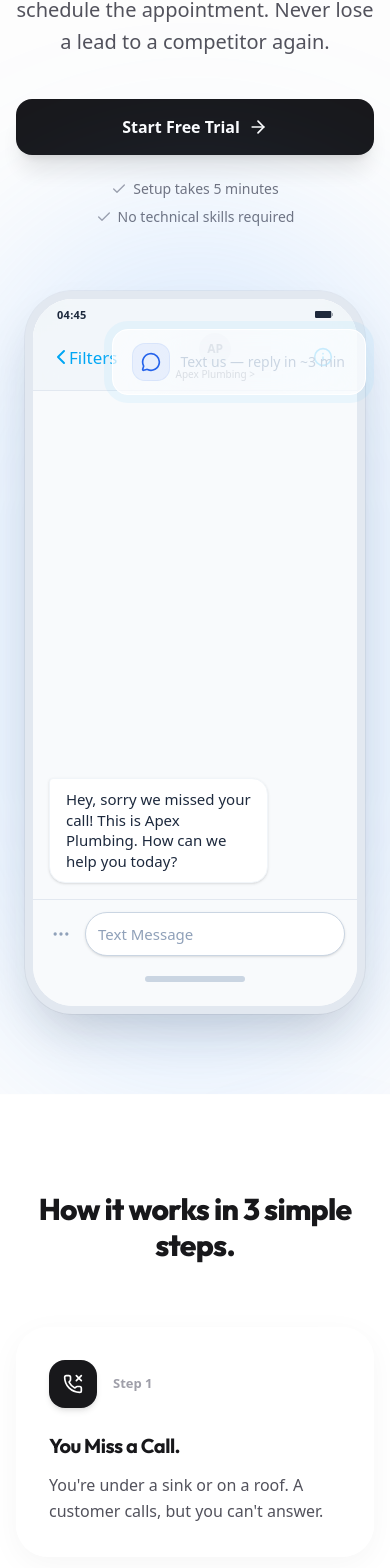
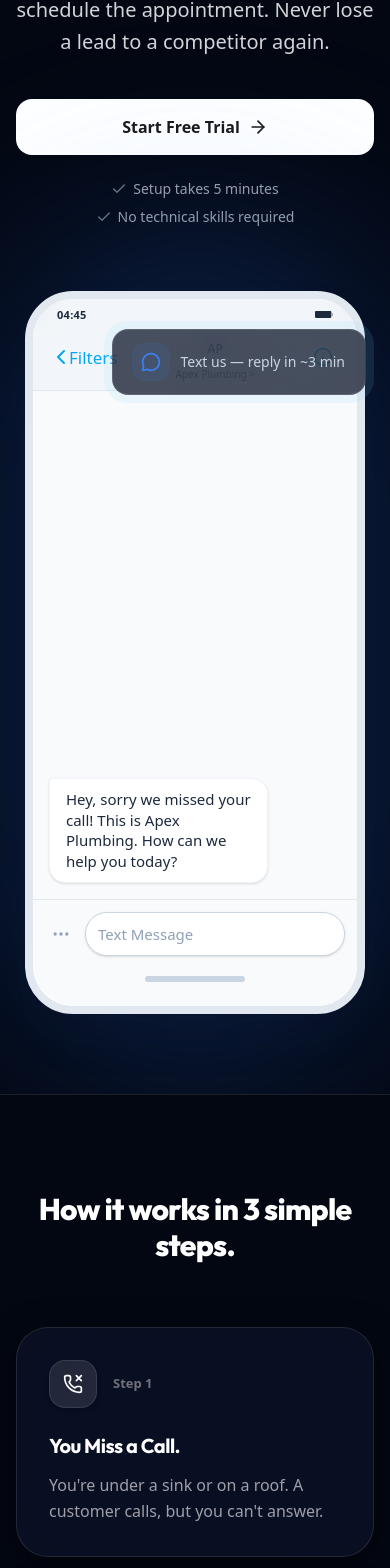
Before and after one commit to detraceable/missed-calls-mvp, a Next.js app: page / in a window 390 px wide. Shown: the part 425-1993 px from the top of the page. Built offline with nearby package versions, Linux system fonts and the light colour scheme; no server answers.

Commit message:
style(ui): convert simplified glassmorphism to dark mode

```diff
--- a/app/globals.css
+++ b/app/globals.css
@@ -1,18 +1,18 @@
 @import "tailwindcss";
 
 :root {
-  --background: #fdfdfd;
-  --foreground: #09090b;
-  --accent: #2563eb;
-  --accent-hover: #1d4ed8;
-  --accent-glow: rgba(37, 99, 235, 0.15);
-  --accent-secondary: #059669;
-  --muted: #71717a;
-  --card-bg: #ffffff;
-  --card-border: rgba(9, 9, 11, 0.05);
-  --glass-bg: rgba(255, 255, 255, 0.65);
-  --glass-bg-strong: rgba(255, 255, 255, 0.85);
-  --glass-border: rgba(255, 255, 255, 0.4);
+  --background: #030712; /* Deep space black */
+  --foreground: #f8fafc;
+  --accent: #3b82f6;
+  --accent-hover: #60a5fa;
+  --accent-glow: rgba(59, 130, 246, 0.25);
+  --accent-secondary: #10b981;
+  --muted: #94a3b8;
+  --card-bg: rgba(255, 255, 255, 0.03);
+  --card-border: rgba(255, 255, 255, 0.08);
+  --glass-bg: rgba(0, 0, 0, 0.4);
+  --glass-bg-strong: rgba(0, 0, 0, 0.6);
+  --glass-border: rgba(255, 255, 255, 0.1);
 }
 
 @theme inline {
@@ -54,14 +54,14 @@ body {
 .bg-aurora::before {
   top: -20%;
   left: -10%;
-  background: radial-gradient(circle, #3b82f6 0%, transparent 70%);
+  background: radial-gradient(circle, rgba(59, 130, 246, 0.4) 0%, transparent 70%);
   animation: float-orb 25s infinite ease-in-out alternate;
 }
 
 .bg-aurora::after {
   bottom: -20%;
   right: -10%;
-  background: radial-gradient(circle, #8b5cf6 0%, transparent 70%);
+  background: radial-gradient(circle, rgba(139, 92, 246, 0.4) 0%, transparent 70%);
   animation: float-orb 30s infinite ease-in-out alternate-reverse;
 }
 
@@ -71,31 +71,31 @@ body {
   100% { transform: translate(-5%, -5%) scale(0.9); }
 }
 
-/* ─── Frosted glass panels (Apple Style) ─── */
+/* ─── Frosted glass panels (Dark Apple Style) ─── */
 .glass {
-  background: rgba(255, 255, 255, 0.4);
+  background: rgba(15, 23, 42, 0.4);
   backdrop-filter: blur(24px) saturate(150%);
   -webkit-backdrop-filter: blur(24px) saturate(150%);
-  border: 1px solid rgba(255, 255, 255, 1);
-  box-shadow: 0 4px 24px rgba(0, 0, 0, 0.02);
+  border: 1px solid rgba(255, 255, 255, 0.08);
+  box-shadow: 0 4px 24px rgba(0, 0, 0, 0.4);
 }
 
 .glass-strong {
-  background: rgba(255, 255, 255, 0.7);
+  background: rgba(15, 23, 42, 0.6);
   backdrop-filter: blur(30px) saturate(180%);
   -webkit-backdrop-filter: blur(30px) saturate(180%);
-  border: 1px solid rgba(255, 255, 255, 1);
-  box-shadow: 0 8px 32px rgba(0, 0, 0, 0.04);
+  border: 1px solid rgba(255, 255, 255, 0.1);
+  box-shadow: 0 8px 32px rgba(0, 0, 0, 0.5);
 }
 
 .glass-panel {
-  background: rgba(255, 255, 255, 0.6);
+  background: rgba(15, 23, 42, 0.75);
   backdrop-filter: blur(40px) saturate(200%);
   -webkit-backdrop-filter: blur(40px) saturate(200%);
-  border: 1px solid rgba(255, 255, 255, 1);
+  border: 1px solid rgba(255, 255, 255, 0.12);
   box-shadow:
-    0 4px 6px -1px rgba(0, 0, 0, 0.02),
-    0 12px 24px -4px rgba(0, 0, 0, 0.04);
+    0 4px 6px -1px rgba(0, 0, 0, 0.4),
+    0 12px 24px -4px rgba(0, 0, 0, 0.6);
 }
 
 /* ─── Card interactions ─── */
--- a/app/page.tsx
+++ b/app/page.tsx
@@ -71,10 +71,10 @@ const STEPS = [
 
 export default function Home() {
   return (
-    <div className="min-h-screen overflow-x-hidden bg-[#fdfdfd]">
+    <div className="min-h-screen overflow-x-hidden bg-transparent">
 
       {/* ═══ HERO (Apple Aurora + Minimalist) ═══ */}
-      <section className="relative px-4 pb-20 pt-32 sm:px-6 sm:pt-40 lg:px-8 border-b border-white/50 bg-aurora">
+      <section className="relative px-4 pb-20 pt-32 sm:px-6 sm:pt-40 lg:px-8 border-b border-white/10 bg-aurora">
         <div className="relative z-10 mx-auto max-w-7xl flex flex-col lg:flex-row items-center gap-16 lg:gap-24">
 
           <div className="flex-1 text-center lg:text-left">
@@ -82,10 +82,10 @@ export default function Home() {
               initial={{ opacity: 0, y: 24 }}
               animate={{ opacity: 1, y: 0 }}
               transition={{ duration: 0.7, ease: [0.25, 0.1, 0.25, 1] }}
-              className="text-5xl font-extrabold leading-[1.05] tracking-tight text-zinc-900 sm:text-6xl lg:text-7xl [font-family:var(--font-outfit)]"
+              className="text-5xl font-extrabold leading-[1.05] tracking-tight text-white sm:text-6xl lg:text-7xl [font-family:var(--font-outfit)]"
             >
               We text your missed <br className="hidden lg:block"/>
-              <span className="text-blue-600">calls</span> so you don't <br className="hidden lg:block"/>
+              <span className="text-blue-500">calls</span> so you don't <br className="hidden lg:block"/>
               lose the job.
             </motion.h1>
 
@@ -93,7 +93,7 @@ export default function Home() {
               initial={{ opacity: 0, y: 20 }}
               animate={{ opacity: 1, y: 0 }}
               transition={{ duration: 0.6, delay: 0.1, ease: [0.25, 0.1, 0.25, 1] }}
-              className="mt-6 max-w-2xl text-xl leading-relaxed text-zinc-600 lg:mx-0 mx-auto"
+              className="mt-6 max-w-2xl text-xl leading-relaxed text-zinc-300 lg:mx-0 mx-auto"
             >
               You're busy. When you miss a call, our AI instantly texts them back to schedule the appointment. Never lose a lead to a competitor again.
             </motion.p>
@@ -106,7 +106,7 @@ export default function Home() {
             >
               <Link
                 href="/dashboard/settings"
-                className="group inline-flex items-center justify-center gap-2 rounded-2xl bg-zinc-900 hover:bg-zinc-800 text-white px-8 py-4 text-base font-bold shadow-xl transition-all duration-300 active:scale-[0.98] w-full sm:w-auto"
+                className="group inline-flex items-center justify-center gap-2 rounded-2xl bg-white hover:bg-slate-200 text-zinc-900 px-8 py-4 text-base font-bold shadow-xl transition-all duration-300 active:scale-[0.98] w-full sm:w-auto"
               >
                 Start Free Trial
                 <ArrowRight className="h-5 w-5 transition-transform group-hover:translate-x-1" />
@@ -117,10 +117,10 @@ export default function Home() {
               initial={{ opacity: 0 }}
               animate={{ opacity: 1 }}
               transition={{ duration: 1, delay: 0.5 }}
-              className="mt-6 flex flex-col items-center lg:items-start text-sm text-zinc-500 gap-2"
+              className="mt-6 flex flex-col items-center lg:items-start text-sm text-zinc-400 gap-2"
             >
-              <span className="flex items-center gap-1.5"><Check className="h-4 w-4 text-zinc-400"/> Setup takes 5 minutes</span>
-              <span className="flex items-center gap-1.5"><Check className="h-4 w-4 text-zinc-400"/> No technical skills required</span>
+              <span className="flex items-center gap-1.5"><Check className="h-4 w-4 text-zinc-500"/> Setup takes 5 minutes</span>
+              <span className="flex items-center gap-1.5"><Check className="h-4 w-4 text-zinc-500"/> No technical skills required</span>
             </motion.div>
           </div>
 
@@ -130,7 +130,7 @@ export default function Home() {
              transition={{ duration: 0.8, delay: 0.2, type: "spring", bounce: 0.3 }}
              className="flex-1 w-full max-w-[400px] lg:max-w-none relative z-20"
           >
-            <div className="absolute top-1/2 left-1/2 -translate-x-1/2 -translate-y-1/2 w-[120%] h-[120%] bg-blue-400/20 blur-[100px] rounded-full -z-10" />
+            <div className="absolute top-1/2 left-1/2 -translate-x-1/2 -translate-y-1/2 w-[120%] h-[120%] bg-blue-500/20 blur-[100px] rounded-full -z-10" />
             <PhoneSimulator />
           </motion.div>
 
@@ -138,9 +138,9 @@ export default function Home() {
       </section>
 
       {/* ═══ HOW IT WORKS (Minimal Layout) ═══ */}
-      <Section className="relative z-10 px-4 py-24 sm:px-6 lg:px-8 bg-white">
+      <Section className="relative z-10 px-4 py-24 sm:px-6 lg:px-8 bg-transparent">
         <div className="mx-auto max-w-6xl">
-          <motion.h2 variants={fadeUp} className="text-center text-3xl font-extrabold tracking-tight text-zinc-900 sm:text-4xl [font-family:var(--font-outfit)]">
+          <motion.h2 variants={fadeUp} className="text-center text-3xl font-extrabold tracking-tight text-white sm:text-4xl [font-family:var(--font-outfit)]">
             How it works in 3 simple steps.
           </motion.h2>
 
@@ -152,18 +152,18 @@ export default function Home() {
                 className="glass-strong card-hover relative flex flex-col rounded-[2rem] p-8"
               >
                 <div className="flex items-center gap-4 mb-6">
-                   <div className="flex h-12 w-12 items-center justify-center rounded-2xl bg-zinc-900 text-white shadow-md">
+                   <div className="flex h-12 w-12 items-center justify-center rounded-2xl bg-white/10 text-white shadow-md border border-white/10">
                     <Icon className="h-5 w-5" />
                   </div>
-                  <span className="text-[13px] font-bold text-zinc-400">
+                  <span className="text-[13px] font-bold text-zinc-500">
                     {tag}
                   </span>
                 </div>
 
-                <h3 className="text-xl font-bold tracking-tight text-zinc-900 [font-family:var(--font-outfit)]">
+                <h3 className="text-xl font-bold tracking-tight text-white [font-family:var(--font-outfit)]">
                   {title}
                 </h3>
-                <p className="mt-3 text-base leading-relaxed text-zinc-600">{text}</p>
+                <p className="mt-3 text-base leading-relaxed text-zinc-400">{text}</p>
               </motion.div>
             ))}
           </div>
@@ -171,18 +171,18 @@ export default function Home() {
       </Section>
 
       {/* ═══ INTERACTIVE DEMO (Minimal) ═══ */}
-      <Section className="relative z-10 px-4 py-24 sm:px-6 lg:px-8 bg-zinc-50 border-y border-zinc-200">
+      <Section className="relative z-10 px-4 py-24 sm:px-6 lg:px-8 bg-transparent border-y border-white/5">
         <div className="mx-auto max-w-4xl text-center">
-          <motion.h2 variants={fadeUp} className="text-3xl font-extrabold tracking-tight text-zinc-900 sm:text-4xl [font-family:var(--font-outfit)]">
+          <motion.h2 variants={fadeUp} className="text-3xl font-extrabold tracking-tight text-white sm:text-4xl [font-family:var(--font-outfit)]">
             Don't believe us? Try it yourself.
           </motion.h2>
-          <motion.p variants={fadeUp} className="mt-4 text-lg text-zinc-600">
+          <motion.p variants={fadeUp} className="mt-4 text-lg text-zinc-400">
              Type "I need a plumber" in the chat box above, or directly play with the simulator on our Demo page.
           </motion.p>
           <motion.div variants={fadeUp} className="mt-8">
             <Link
                 href="/demo"
-                className="inline-flex items-center justify-center gap-2 rounded-2xl bg-white border border-zinc-200 px-8 py-4 text-base font-bold text-zinc-900 shadow-sm transition-all hover:bg-zinc-50 hover:border-zinc-300"
+                className="inline-flex items-center justify-center gap-2 rounded-2xl bg-white/5 border border-white/10 px-8 py-4 text-base font-bold text-white shadow-sm transition-all hover:bg-white/10 hover:border-white/20"
               >
                 Play Live Demo
                 <ArrowRight className="h-5 w-5" />
@@ -194,7 +194,7 @@ export default function Home() {
       {/* ═══ FLAT PRICING (Glassmorphism) ═══ */}
       <Section className="relative z-10 px-4 py-24 sm:px-6 lg:px-8 bg-aurora">
         <div className="mx-auto max-w-lg">
-          <motion.h2 variants={fadeUp} className="text-center text-3xl font-extrabold tracking-tight text-zinc-900 sm:text-4xl [font-family:var(--font-outfit)]">
+          <motion.h2 variants={fadeUp} className="text-center text-3xl font-extrabold tracking-tight text-white sm:text-4xl [font-family:var(--font-outfit)]">
             One simple price.
           </motion.h2>
 
@@ -203,19 +203,19 @@ export default function Home() {
             className="mt-12 overflow-hidden rounded-[2.5rem] glass-strong p-8 sm:p-12"
           >
             <div className="flex items-baseline gap-1 justify-center">
-              <span className="text-6xl font-extrabold tracking-tight text-zinc-900 [font-family:var(--font-outfit)]">$197</span>
-              <span className="text-lg font-medium text-zinc-500">/mo</span>
+              <span className="text-6xl font-extrabold tracking-tight text-white [font-family:var(--font-outfit)]">$197</span>
+              <span className="text-lg font-medium text-zinc-400">/mo</span>
             </div>
-            <p className="mt-4 text-center text-base text-zinc-600 font-medium">
+            <p className="mt-4 text-center text-base text-zinc-400 font-medium">
               Cancel anytime. No contracts. Unlimited AI usage.
             </p>
 
-            <div className="my-8 h-px bg-zinc-200" />
+            <div className="my-8 h-px bg-white/10" />
 
             <ul className="space-y-4">
               {["Unlimited AI Text Responses", "Dedicated Twilio Phone Number", "Zero-Code Live Dashboard", "Priority Email Support"].map((f) => (
-                <li key={f} className="flex items-center gap-3 text-base text-zinc-800 font-medium justify-center">
-                  <CheckCircle2 className="h-5 w-5 shrink-0 text-blue-600" />
+                <li key={f} className="flex items-center gap-3 text-base text-zinc-200 font-medium justify-center">
+                  <CheckCircle2 className="h-5 w-5 shrink-0 text-blue-500" />
                   {f}
                 </li>
               ))}
```
Also changed, not shown: app/dashboard/campaigns/page.tsx (added, +43 -0 lines), app/dashboard/page.tsx (+126 -3 lines), components/dashboard/Sidebar.tsx (+7 -2 lines).
